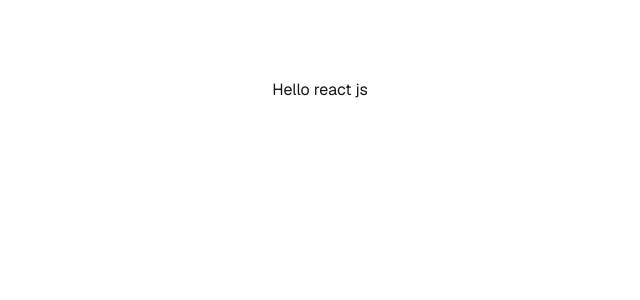
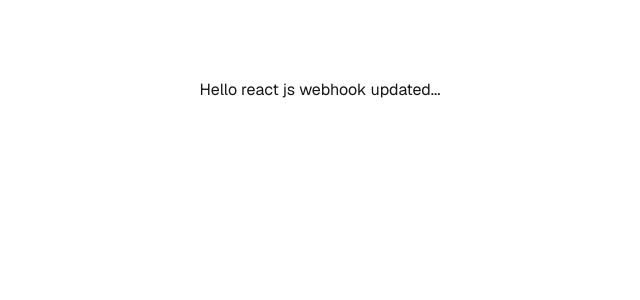
Before and after one commit to fakhrulrn/nextjs-pos, a Next.js app: page / in a window 1280 px wide. Shown: the top 300 px of the page, without its empty margins (320-960 px from the left). Built offline with nearby package versions, Linux system fonts and the light colour scheme.

Commit message:
Update webhook page.tsx
Update webhook page.tsx

```diff
--- a/src/app/page.tsx
+++ b/src/app/page.tsx
@@ -3,7 +3,7 @@
 export default function Home() {
   return (
     <div className="grid grid-rows-[20px_1fr_20px] items-center justify-items-center min-h-screen p-8 pb-20 gap-16 sm:p-20 font-[family-name:var(--font-geist-sans)]">
-      <h3>Hello react js</h3>
+      <h3>Hello react js webhook updated...</h3>
 
     </div>
   );
```
